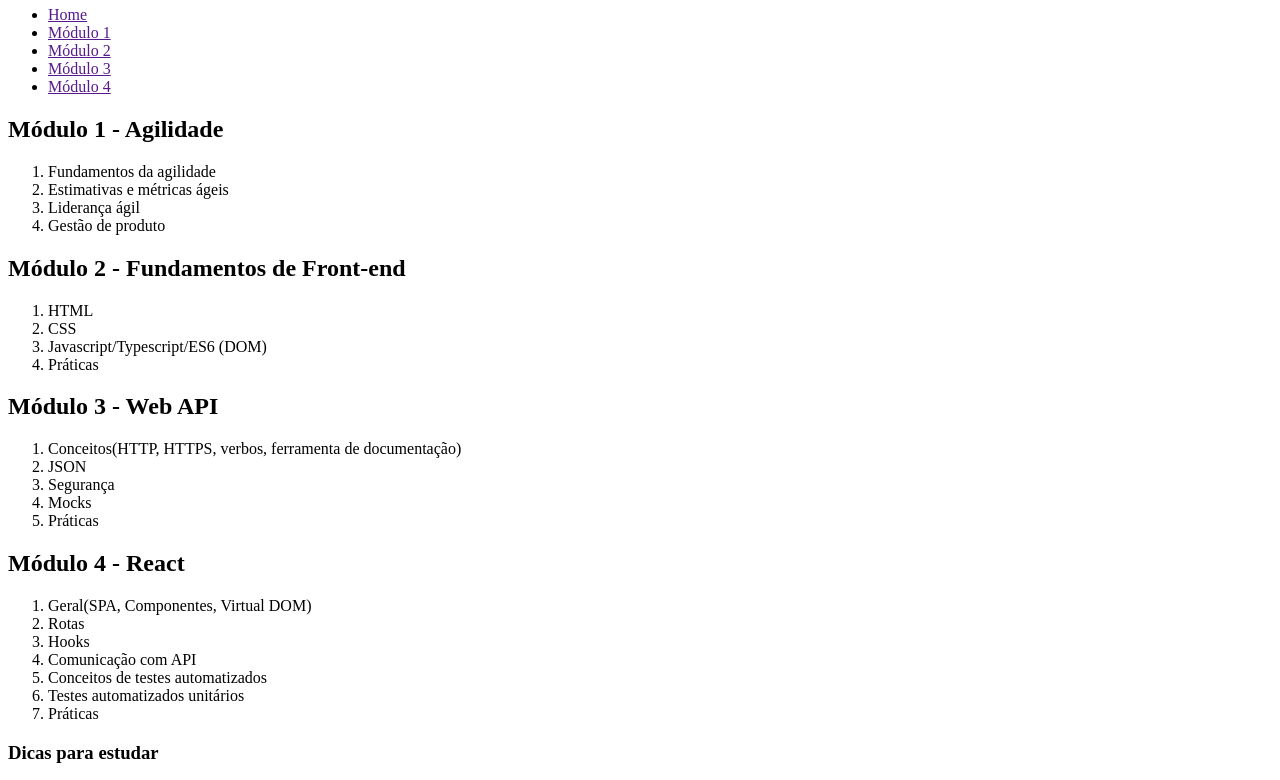
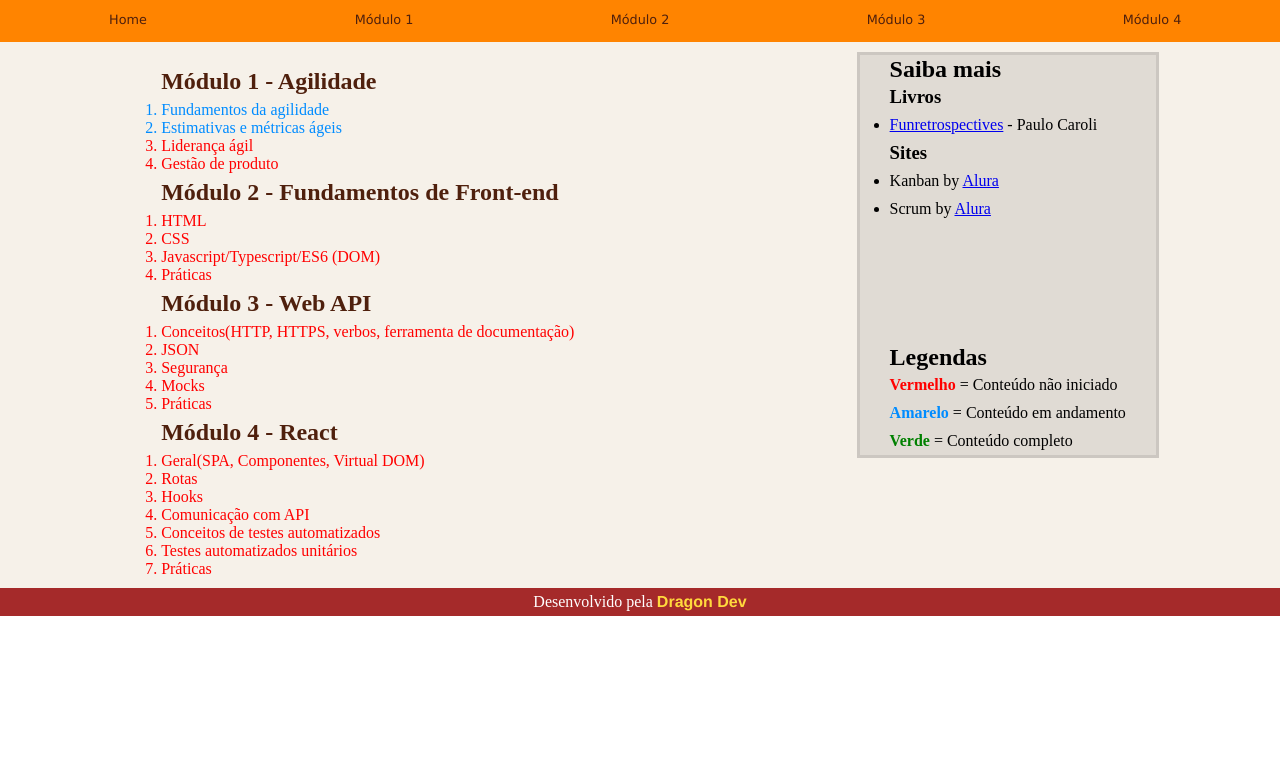
Before and after one commit to avsfreitas/siteStudy, a plain HTML site: page index.html in a window 1280 px wide. Shown: the part 74-854 px from the top of the page. After the commit the page ends 800 px from the top, so only its background shows below. Drawn offline with Linux system fonts and the light colour scheme.

Commit message:
Estilização e interatividade
Estilização do site com CSS3 e interatividade utilizando javascript para manipular o CSS3.

```diff
--- /dev/null
+++ b/assets/main.js
@@ -0,0 +1,44 @@
+
+function clicadoHome() {
+    document.querySelector("#paginaInicial").style.display = "block";
+    document.querySelector("#modulo1").style.display = "none";
+    document.querySelector("#modulo2").style.display = "none";
+    document.querySelector("#modulo3").style.display = "none";
+    document.querySelector("#modulo4").style.display = "none";
+}
+
+
+function clicadoMod1() {
+    document.querySelector("#modulo1").style.display = "block";
+    document.querySelector("#paginaInicial").style.display = "none";
+    document.querySelector("#modulo2").style.display = "none";
+    document.querySelector("#modulo3").style.display = "none";
+    document.querySelector("#modulo4").style.display = "none";
+}
+
+/*
+function clicadoMod2() {
+    document.querySelector("#modulo2").style.display = "block";
+    document.querySelector("#paginaInicial").style.display = "none";
+    document.querySelector("#modulo1").style.display = "none";
+    document.querySelector("#modulo3").style.display = "none";
+    document.querySelector("#modulo4").style.display = "none";
+}
+
+function clicadoMod3() {
+    document.querySelector("#modulo3").style,display = "block";
+    document.querySelector("#paginaInicial").style.display = "none";
+    document.querySelector("#modulo1").style.display = "none";
+    document.querySelector("#modulo2").style.display = "none";
+    document.querySelector("#modulo4").style.display = "none";
+}
+
+function clicadoMod4() {
+    document.querySelector("#modulo4").style.display = "block";
+    document.querySelector("#paginaInicial").style.display = "none";
+    document.querySelector("#modulo1").style.display = "none";
+    document.querySelector("#modulo2").style.display = "none";
+    document.querySelector("#modulo3").style.display = "none";
+}
+
+*/
--- /dev/null
+++ b/assets/style.css
@@ -0,0 +1,124 @@
+@charset "UTF - 8";
+
+* {
+    margin: 0;
+    padding: 0;
+}
+
+ #logo {
+    display: flex;
+    padding: 13px;
+    background-color:#4F200D;
+    gap: 20px;
+    justify-content: space-evenly;
+}
+#logo > img {
+    max-width: 150px;
+}
+#logo > h1 {
+    color: #FFD93D;
+}
+#logo strong {
+    text-shadow: 2px 2px 1px rgb(160, 16, 16);
+}
+
+nav > ul {
+    display: flex;
+    list-style-type: none;
+    background-color:#FF8400;
+    justify-content: space-around;
+}
+
+nav li:hover {
+    background-color: #4F200D;
+    color: #FFD93D;
+    cursor: pointer;
+}
+nav li {
+    width: 100%;
+    color : #4F200D;
+    text-decoration: none;
+    font-family: 'Lucida Sans', 'Lucida Sans Regular', 'Lucida Grande', 'Lucida Sans Unicode', Geneva, Verdana, sans-serif;
+    font-size: 0.8em;
+    text-align: center;
+    padding: 15px 20px;
+    background-color:#FF8400;
+    border: none;
+
+}
+main {
+    padding-top: 10px;
+    display: flex;
+    justify-content: space-around;
+    flex-wrap: wrap;
+    background-color: #F6F1E9;
+}
+#paginaInicial {
+   padding: 10px 40px;
+}
+#paginaInicial div  h2 {
+    padding: 6px 0px;
+    color: #4F200D;
+}
+#paginaInicial div li {
+    color: red;
+}
+#paginaInicial div li.iniciado {
+    color: rgb(0, 140, 255);
+}
+#paginaInicial div li.completo {
+    color: green;
+}
+#paginaInicial {
+    display: block;
+}
+#modulo1 {
+    display: none;
+}
+#modulo2 {
+    display: none;
+}
+#modulo3 {
+    display: none;
+}
+#modulo4 {
+    display: none;
+}
+
+aside {
+    height: 400px;
+    display: flex;
+    border: 3px solid rgba(0, 0, 0, 0.089);
+    padding: 0px 30px;
+    background-color:rgba(0, 0, 0, 0.089);
+    flex-direction: column;
+    justify-content: space-between;
+    margin-bottom: 10px;
+}
+
+aside div{
+    line-height: 28px;
+}
+
+footer {
+    padding: 5px;
+    background-color: brown;
+}
+footer > p {
+    color : white;
+    text-align: center;
+}
+footer > p > strong {
+    font-family: 'Franklin Gothic Medium', 'Arial Narrow', Arial, sans-serif;
+    color: #FFD93D;
+}
+
+
+@media (max-width: 600px) {
+    aside {
+        background-color: antiquewhite;
+        flex-direction: row;
+        gap: 10px;
+        height: auto;
+    }
+}
--- a/index.html
+++ b/index.html
@@ -4,29 +4,33 @@
     <meta charset="UTF-8">
     <meta name="viewport" content="width=device-width, initial-scale=1.0">
     <title>Anotações Cesar</title>
-    <link rel="icon" href="imagens/conhecimento.ico" type="image/x-icon">
+    <link rel="icon" href="assets/imagens/conhecimento.ico" type="image/x-icon">
+    <link rel="stylesheet" href="assets/style.css">
+    <script src="assets/main.js"></script>
 </head>
 <body>
     <header>
-        <!--LOGO-->
-        <h1>Anotações da <strong>Eterna Estudante</strong></h1>
+        <div id="logo">
+            <img src="assets/imagens/dragondev.png" alt="Logo da Dragon Dev">
+            <h1>Anotações da <strong>Eterna Estudante</strong></h1>
+        </div>
         <nav>
             <ul>
-                <li><a href="">Home</a></li>
-                <li><a href="">Módulo 1</a></li>
-                <li><a href="">Módulo 2</a></li>
-                <li><a href="">Módulo 3</a></li>
-                <li><a href="">Módulo 4</a></li>
+                <li onclick="clicadoHome()">Home</li>
+                <li onclick="clicadoMod1()">Módulo 1</li>
+                <li onclick="clicadoMod2()">Módulo 2</li>
+                <li onclick="clicadoMod3()">Módulo 3</li>
+                <li onclick="clicadoMod4()">Módulo 4</li>
             </ul>
         </nav>
     </header>
-    <body>
-        <Article>
+    <main>
+        <section id="paginaInicial">
             <div>
                 <h2>Módulo 1 - Agilidade</h2>
                 <ol>
-                    <li>Fundamentos da agilidade</li>
-                    <li>Estimativas e métricas ágeis</li>
+                    <li class="iniciado">Fundamentos da agilidade</li>
+                    <li class="iniciado">Estimativas e métricas ágeis</li>
                     <li>Liderança ágil</li>
                     <li>Gestão de produto</li>
                 </ol>
@@ -62,17 +66,42 @@
                     <li>Práticas</li>
                 </ol>
             </div>
-        </Article>
+        </section>
+        <article id="modulo1">
+            <h2>Agilidade</h2>
+            <h3>Fundamentos da agilidade</h3>
+            <h3>Estimativas e métricas ágeis</h3>
+        </article>
+        <article id="modulo2">
+
+        </article>
+        <article id="modulo3">
+
+        </article>
+        <article id="modulo4">
+
+        </article>
         <aside>
-            <h3>Dicas para estudar</h3>
-            <ul>
-                <li>Livro de Paulo Carolli - <a href="">Larem optin</a>.</li>
-                <li><a href=""></a></li>
-                <li><a href=""></a></li>
-                <li><a href=""></a></li>
-            </ul>
+            <div>
+                <h2>Saiba mais</h2>
+                <h3>Livros</h3>
+                <ul>
+                    <li><a href="https://caroli.org/livro/funretrospectives-atividades-e-ideias-para-tornar-retrospectivas-ageis-mais-envolventes/" target="_blank">Funretrospectives</a> - Paulo Caroli</li>
+                </ul>
+                <h3>Sites</h3>
+                <ul>
+                    <li>Kanban by <a href="https://www.alura.com.br/artigos/metodo-kanban" target="_blank">Alura</a></li>
+                    <li>Scrum by <a href="https://www.alura.com.br/conteudo/scrum-agilidade-seu-projeto?utm_term=&utm_campaign=&utm_source=adwords&utm_medium=ppc&hsa_acc=7964138385&hsa_cam=19631310673&hsa_grp=&hsa_ad=&hsa_src=x&hsa_tgt=&hsa_kw=&hsa_mt=&hsa_net=adwords&hsa_ver=3&gclid=Cj0KCQjwx5qoBhDyARIsAPbMagCftOQmpbbVtnIyNRlRjorr1bARDLZgTa-d_5xoIRtgqDiraEt-FhoaAj-MEALw_wcB" target="_blank">Alura</a></li>
+                </ul>
+            </div>
+            <div>
+                <h2>Legendas</h2>
+                <p><strong style="color: red;">Vermelho</strong> = Conteúdo não iniciado</p>
+                <p><strong style="color: rgb(0, 140, 255);">Amarelo</strong> = Conteúdo em andamento</p>
+                <p><strong style="color: green;">Verde</strong> = Conteúdo completo</p>
+            </div>
         </aside>
-    </body>
+    </main>
     <footer>
         <p>Desenvolvido pela <strong>Dragon Dev</strong></p>
     </footer>
```
Also changed, not shown: assets/imagens/conhecimento.ico (renamed from imagens/conhecimento.ico), assets/imagens/dragondev.png (added).
